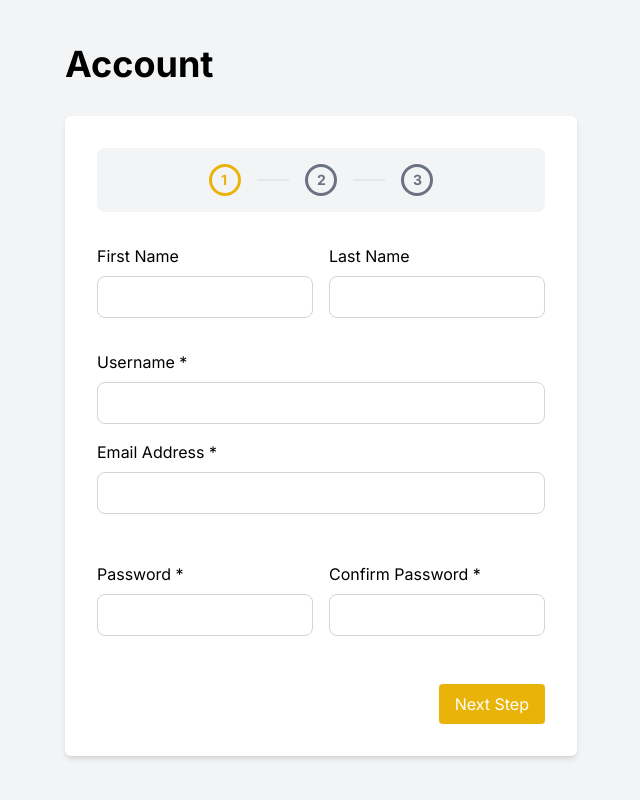
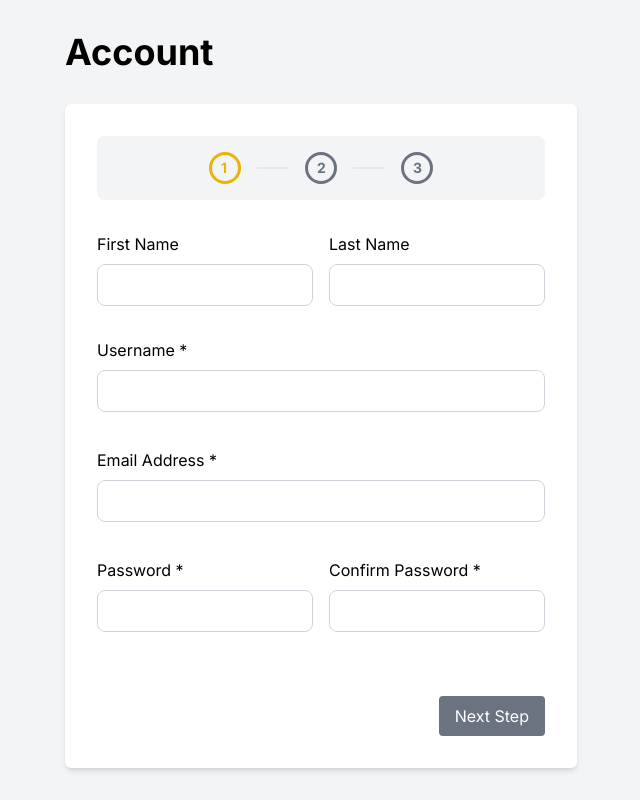
Before and after one commit to cheesecoke/bryt-challenge, a Next.js app: page / in a window 1280 px wide. Shown: the whole page, without its empty margins (319-959 px from the left). Built offline with nearby package versions, Linux system fonts and the light colour scheme.

Commit message:
Adding better Error handling. Includes schems updates and UI changes for the Account Step

```diff
--- a/src/app/api/register/formSchema.ts
+++ b/src/app/api/register/formSchema.ts
@@ -7,12 +7,17 @@ export const accountSchema = z
     firstName: z.string().optional(),
     lastName: z.string().optional(),
     email: z.string().email(),
-    username: z.string(),
+    username: z.string().min(1, "").refine((username) => username.length, {
+     message: "Username is required",
+    }),
     password: z.string().min(10).regex(passwordRegex),
     confirmPassword: z.string().regex(passwordRegex),
   })
   .refine((data) => {
     return data.password === data.confirmPassword;
+  }, {
+    message: "Your passwords do not match. Please try again.",
+    path: ["confirmPassword"],
   });
 
 export const addressSchema = z.object({
--- a/src/app/api/register/middleware.ts
+++ b/src/app/api/register/middleware.ts
@@ -1,9 +1,10 @@
 import {
     formDataSchema,
-  formJsonSchema,
+  // formJsonSchema,
   type RegisterFormData,
   type RegisterFormJson,
 } from "./schemas";
+import { formSchema } from './formSchema'
 type Data = RegisterFormData | RegisterFormJson;
 
 
@@ -18,7 +19,7 @@ export function withZod(handler: PostHandler) {
     console.log("Content-Type", contentType);
     if (contentType?.includes("application/json")) {
       const data = await request.json();
-      const result = await formJsonSchema.safeParseAsync(data);
+      const result = await formSchema.safeParseAsync(data);
       if (result.success) return handler(request, result.data);
       return new Response(JSON.stringify({ error: result.error.flatten() }), {
         status: 400,
--- a/src/app/components/AccountStep.tsx
+++ b/src/app/components/AccountStep.tsx
@@ -1,10 +1,21 @@
+import { useState } from "react";
+
 export default function AccountStep({
   data,
   updateFields,
+  errors,
 }: {
   data: any;
   updateFields: any;
+  errors: any;
 }) {
+  const [touched, setTouched] = useState({});
+
+  const handleBlur = (name: string) => {
+    setTouched((prev) => ({ ...prev, [name]: true }));
+  };
+
+  console.log("data", data);
   return (
     <div className="flex flex-col">
       <div className="grid grid-cols-2 gap-4 mb-8">
@@ -12,8 +23,10 @@ export default function AccountStep({
           <label>First Name</label>
           <input
             type="text"
+            name="firstName"
             value={data.firstName}
-            onChange={(e) => updateFields({ firstName: e.target.value })}
+            onChange={(e) => updateFields({ [e.target.name]: e.target.value })}
+            onBlur={(e) => handleBlur(e.target.name)}
             className="p-2 mt-2 border border-gray-300 hover:border-gray-500 rounded-lg w-full"
           />
         </div>
@@ -22,48 +35,78 @@ export default function AccountStep({
           <label>Last Name</label>
           <input
             type="text"
+            name="lastName"
             value={data.lastName}
-            onChange={(e) => updateFields({ lastName: e.target.value })}
+            onChange={(e) => updateFields({ [e.target.name]: e.target.value })}
+            onBlur={(e) => handleBlur(e.target.name)}
             className="p-2 mt-2 border border-gray-300 hover:border-gray-500 rounded-lg w-full"
           />
         </div>
       </div>
 
+      <div className="flex flex-col w-full mb-4">
         <label>Username *</label>
         <input
           type="text"
+          name="username"
           value={data.username}
-        onChange={(e) => updateFields({ username: e.target.value })}
-        className="p-2 mt-2 mb-4 border border-gray-300 hover:border-gray-500 rounded-lg"
+          onChange={(e) => updateFields({ [e.target.name]: e.target.value })}
+          onBlur={(e) => handleBlur(e.target.name)}
+          className="p-2 mt-2 mb-1 border border-gray-300 hover:border-gray-500 rounded-lg"
         />
+        <div className="h-4 tex-sm">
+          {touched.username && errors.username && <p className="text-red-500">{errors.username}</p>}
+        </div>
+      </div>
 
+      <div className="flex flex-col w-full mb-4">
         <label>Email Address *</label>
         <input
-        type="email"
+          type="text"
+          name="email"
           value={data.email}
-        onChange={(e) => updateFields({ email: e.target.value })}
-        className="p-2 mt-2 mb-4 border border-gray-300 hover:border-gray-500 rounded-lg"
+          onChange={(e) => updateFields({ [e.target.name]: e.target.value })}
+          onBlur={(e) => handleBlur(e.target.name)}
+          className="p-2 mt-2 mb-1 border border-gray-300 hover:border-gray-500 rounded-lg"
         />
+        <div className="h-4 tex-sm">
+          {touched.email && errors.email && <p className="text-red-500">{errors.email}</p>}
+        </div>
+      </div>
 
-      <div className="grid grid-cols-2 gap-4 mb-4 mt-8">
+      <div className="grid grid-cols-2 gap-4 mb-4">
         <div>
           <label>Password *</label>
           <input
             type="password"
+            name="password"
             value={data.password}
-            onChange={(e) => updateFields({ password: e.target.value })}
+            onChange={(e) => updateFields({ [e.target.name]: e.target.value })}
+            onBlur={(e) => handleBlur(e.target.name)}
             className="p-2 mt-2 border border-gray-300 hover:border-gray-500 rounded-lg w-full"
           />
+          <div className="h-4 tex-sm">
+            {touched.password && errors.password && (
+              <p className="text-red-500">{errors.password}</p>
+            )}
+          </div>
         </div>
 
         <div>
           <label>Confirm Password *</label>
           <input
             type="password"
+            name="confirmPassword"
             value={data.confirmPassword}
-            onChange={(e) => updateFields({ confirmPassword: e.target.value })}
+            onChange={(e) => updateFields({ [e.target.name]: e.target.value })}
+            onBlur={(e) => handleBlur(e.target.name)}
             className="p-2 mt-2 border border-gray-300 hover:border-gray-500 rounded-lg w-full"
           />
+          <div className="h-4 tex-sm">
+            {touched.confirmPassword && errors.confirmPassword && (
+              <p className="text-red-500">{errors.confirmPassword}</p>
+            )}
+          </div>
         </div>
       </div>
     </div>
--- a/src/app/components/StepForm.tsx
+++ b/src/app/components/StepForm.tsx
@@ -1,4 +1,4 @@
-import { useState } from "react";
+import { useEffect, useState } from "react";
 import { ZodError } from "zod";
 import AccountStep from "./AccountStep";
 import AddressStep from "./AddressStep";
@@ -15,7 +15,6 @@ const ENTER_FROM_LEFT = "-translate-x-full opacity-0";
 const LEAVE_TO_RIGHT = "translate-x-full opacity-0";
 const ENTER_FROM_RIGHT = "translate-x-full opacity-0";
 const LEAVE_TO_LEFT = "-translate-x-full opacity-0";
-
 
 export default function StepForm() {
   const [formData, setFormData] = useState({
@@ -42,17 +41,23 @@ export default function StepForm() {
       notificationPreference: "Email",
     },
   });
+  const [validStep, setValidStep] = useState(false);
+  const [errorMessage, setErrorMessage] = useState("");
+  const [fieldErrors, setFieldErrors] = useState({});
   const [transitioning, setTransitioning] = useState(false);
   const [transitionClass, setTransitionClass] = useState(ENTER_FROM_LEFT);
+
   const headers = ["Account", "Address", "Preferences"];
 
   const handleTransitionUpdate = (updateFunc, direction) => {
     if (!transitioning || !isLastStep) {
       setTransitioning(true);
-      setTransitionClass(direction === 'next' ? LEAVE_TO_LEFT : LEAVE_TO_RIGHT);
+      setTransitionClass(direction === "next" ? LEAVE_TO_LEFT : LEAVE_TO_RIGHT);
       setTimeout(() => {
         updateFunc();
-        setTransitionClass(direction === 'next' ? ENTER_FROM_RIGHT : ENTER_FROM_LEFT);
+        setTransitionClass(
+          direction === "next" ? ENTER_FROM_RIGHT : ENTER_FROM_LEFT
+        );
         setTimeout(() => {
           setTransitioning(false);
         }, 300);
@@ -61,7 +66,6 @@ export default function StepForm() {
   };
 
   const updateFields = (section, fields) => {
-    console.log("fields", fields);
     setFormData((prev) => ({
       ...prev,
       [section]: {
@@ -76,29 +80,48 @@ export default function StepForm() {
       key={1}
       data={formData.account}
       updateFields={(fields) => updateFields("account", fields)}
+      errors={fieldErrors}
     />,
     <AddressStep
       key={2}
       data={formData.address}
       updateFields={(fields) => updateFields("address", fields)}
+      errors={fieldErrors}
     />,
     <PreferencesStep
       key={3}
       data={formData.preferences}
       updateFields={(fields) => updateFields("preferences", fields)}
+      errors={fieldErrors}
     />,
   ];
 
-  const {
-    currentStepIndex,
-    step,
-    next,
-    back,
-    isFirstStep,
-    isLastStep,
-  } = useMultiStepForm(steps, handleTransitionUpdate);
+  const { currentStepIndex, step, next, back, isFirstStep, isLastStep } =
+    useMultiStepForm(steps, handleTransitionUpdate);
 
-  const [errorMessage, setErrorMessage] = useState("");
+  useEffect(() => {
+      try {
+        if (currentStepIndex === 0) {
+          accountSchema.parse(formData.account);
+          setValidStep(true);
+        } else if (currentStepIndex === 1) {
+          addressSchema.parse(formData.address);
+          setValidStep(true);
+        } else {
+          preferencesSchema.parse(formData.preferences);
+          setValidStep(true);
+        }
+        setFieldErrors({});
+        setValidStep(true);
+      } catch (error) {
+        if (error instanceof ZodError) {
+          const newFieldErrors = error.flatten().fieldErrors;
+          setFieldErrors(newFieldErrors);
+          setValidStep(false);
+        }
+      }
+
+  }, [formData, currentStepIndex, validStep]);
 
   const handleSubmit = async (e) => {
     e.preventDefault();
@@ -107,7 +130,6 @@ export default function StepForm() {
       if (currentStepIndex === 0) {
         accountSchema.parse(formData.account);
       } else if (currentStepIndex === 1) {
-        console.log("formData.address", formData.address);
         addressSchema.parse(formData.address);
       } else {
         preferencesSchema.parse(formData.preferences);
@@ -136,7 +158,6 @@ export default function StepForm() {
         next();
       }
     } catch (error) {
-      console.error("Caught error in handleSubmit", error);
       if (error instanceof ZodError) {
         setErrorMessage(error.errors[0].message);
       }
@@ -144,7 +165,11 @@ export default function StepForm() {
   };
 
   return (
-    <div className={`transform transition duration-300 ease-in-out ${transitioning ? transitionClass : 'translate-x-0 opacity-100'}`}>
+    <div
+      className={`transform transition duration-300 ease-in-out ${
+        transitioning ? transitionClass : "translate-x-0 opacity-100"
+      }`}
+    >
       <h1 className="text-4xl font-bold mb-8">{headers[currentStepIndex]}</h1>
       <form
         onSubmit={handleSubmit}
@@ -152,7 +177,6 @@ export default function StepForm() {
       >
         <ProgressBar currentStep={currentStepIndex} />
         {step}
-        {errorMessage && <p className="text-red-500">{errorMessage}</p>}
         <div
           className={`flex mt-8 ${
             !isFirstStep ? "justify-between" : "justify-end"
@@ -170,7 +194,10 @@ export default function StepForm() {
           )}
           <button
             type="submit"
-            className="bg-yellow-500 hover:bg-yellow-600 text-white px-4 py-2 rounded transition duration-300 ease-in-out"
+            disabled={!validStep}
+            className={`${
+              validStep ? "bg-yellow-500 hover:bg-yellow-600" : "bg-gray-500"
+            } text-white px-4 py-2 rounded transition duration-300 ease-in-out`}
           >
             {isLastStep ? "Register!" : "Next Step"}
           </button>
```
Lines whose indentation alone changed are shown as unchanged.
